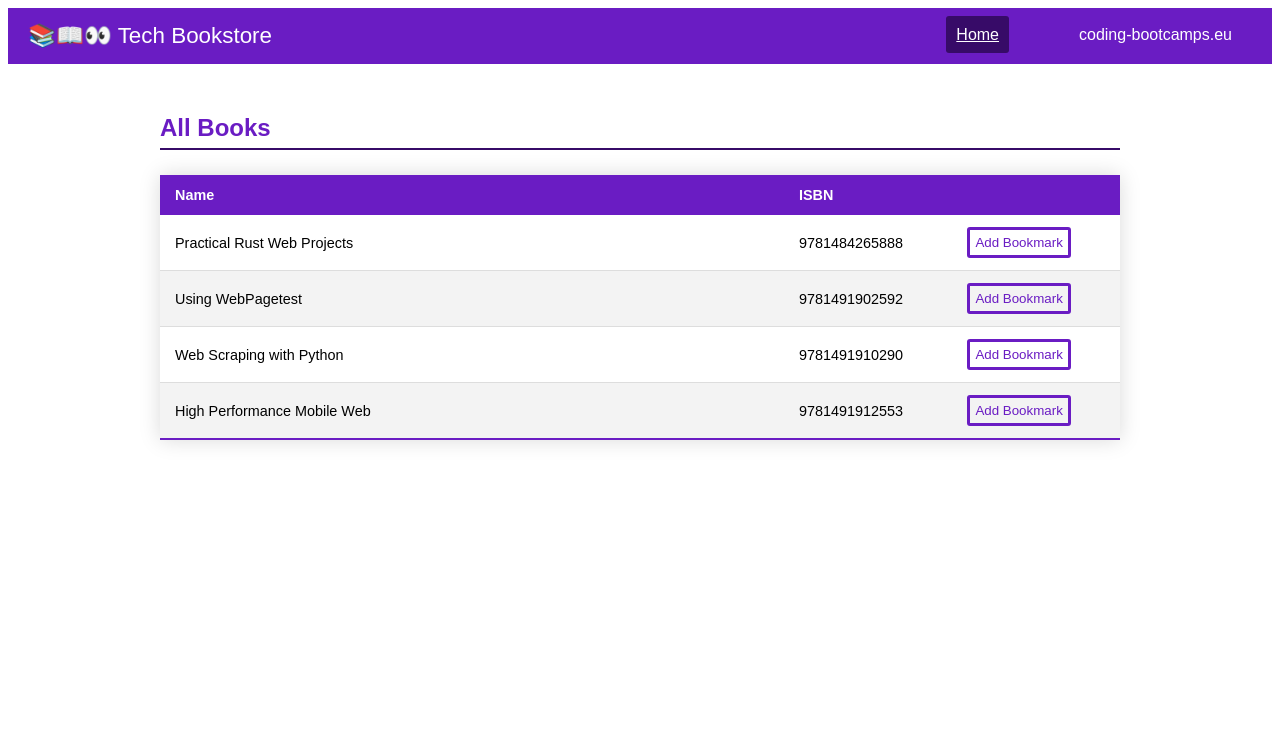
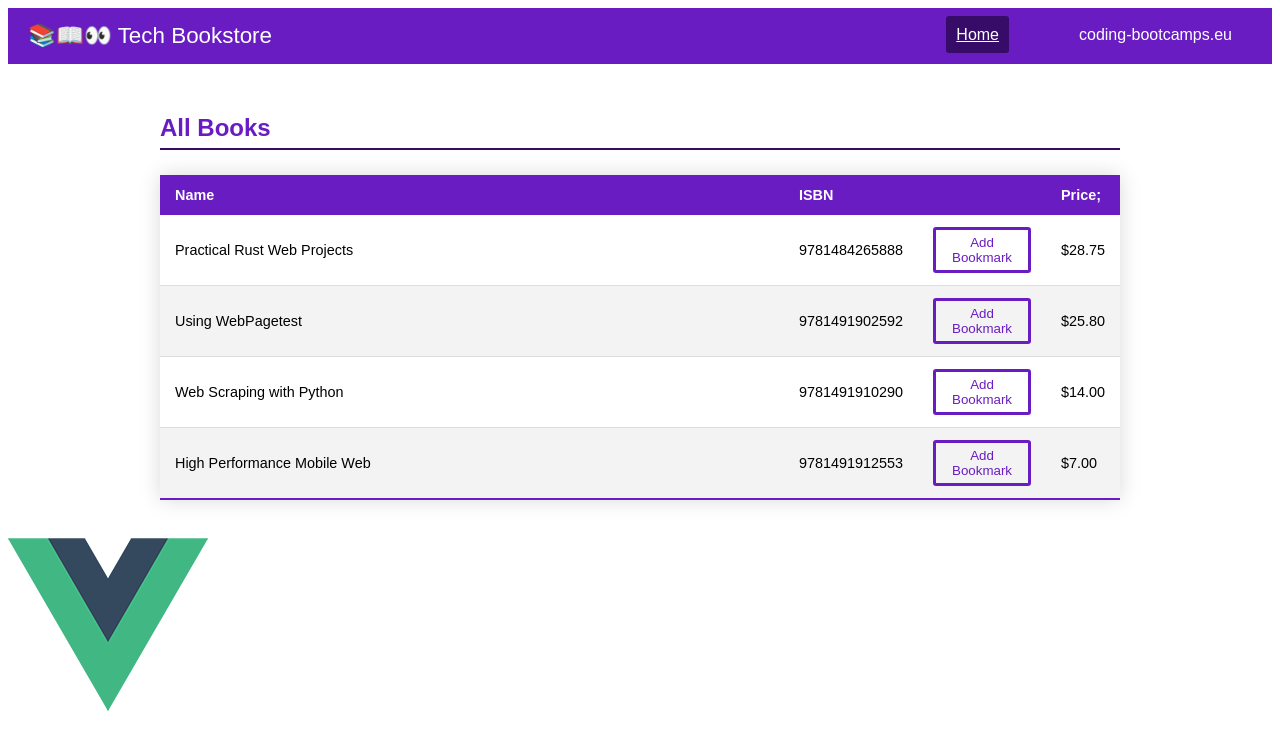
Before and after one commit to 955-hb/test-repo, a Vue app: page / in a window 1280 px wide. Shown: the top 750 px of the page. Built offline with nearby package versions, Linux system fonts and the light colour scheme.

Commit message:
Create a BookListRow and BaseButton Component

```diff
--- a/src/App.vue
+++ b/src/App.vue
@@ -5,6 +5,7 @@
       <BookList />
     </div>
   </main>
+  <router-view></router-view>
 </template>
 
 <script>
--- a/src/components/BaseButton.vue
+++ b/src/components/BaseButton.vue
@@ -1,5 +1,5 @@
 <template>
-  <button :class="styling">{{ text }}</button>
+  <button class="btn" :class="styling">{{ text }}</button>
 </template>
 
 <script>
@@ -19,7 +19,7 @@ export default {
   },
   computed: {
     styling() {
-      return ["btn", `btn--${this.variant}`];
+      return [`btn--${this.variant}`];
     },
   },
 };
--- a/src/components/BookList.vue
+++ b/src/components/BookList.vue
@@ -6,15 +6,15 @@
         <tr>
           <th class="table-item__table-head-name">Name</th>
           <th class="table-item__table-head--isbn">ISBN</th>
-          <th class="table-item__table-head--action">&nbsp;</th>
+          <th class="table-item__table-head--actions">&nbsp;</th>
+          <th class="table-item__table-head--actions">Price;</th>
         </tr>
       </thead>
       <tbody>
         <BookListRow
           v-for="book in books"
           :key="book.isbn"
-          :title="book.title"
-          :isbn="book.isbn"
+          :book="book"
           class="table-item__table-row"
         />
       </tbody>
--- a/src/components/BookListRow.vue
+++ b/src/components/BookListRow.vue
@@ -1,8 +1,9 @@
 <template>
   <tr class="table-item__table-row">
-    <td>{{ title }}</td>
-    <td>{{ isbn }}</td>
+    <td>{{ book.title }}</td>
+    <td>{{ book.isbn }}</td>
     <td><BaseButton text="Add Bookmark" variant="secondary" /></td>
+    <td>{{ book.price }}</td>
   </tr>
 </template>
 
@@ -13,8 +14,7 @@ export default {
     BaseButton,
   },
   props: {
-    title: String,
-    isbn: String,
+    book: Object,
   },
 };
 </script>
--- a/src/main.js
+++ b/src/main.js
@@ -1,6 +1,6 @@
 import { createApp } from "vue";
 import App from "./App.vue";
-
+import router from "./router";
 import "@/assets/global.css";
 
-createApp(App).mount("#app");
+createApp(App).use(router).mount("#app");
--- a/src/views/HomeView.vue
+++ b/src/views/HomeView.vue
@@ -1,18 +1,13 @@
 <template>
   <div class="home">
     <img alt="Vue logo" src="../assets/logo.png" />
-    <HelloWorld msg="Welcome to Your Vue.js App" />
   </div>
 </template>
 
 <script>
 // @ is an alias to /src
-import HelloWorld from "@/components/HelloWorld.vue";
 
 export default {
   name: "HomeView",
-  components: {
-    HelloWorld,
-  },
 };
 </script>
```
